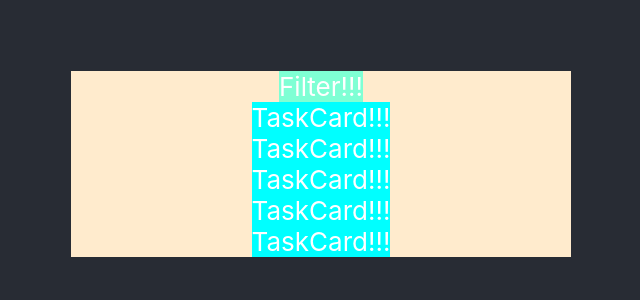
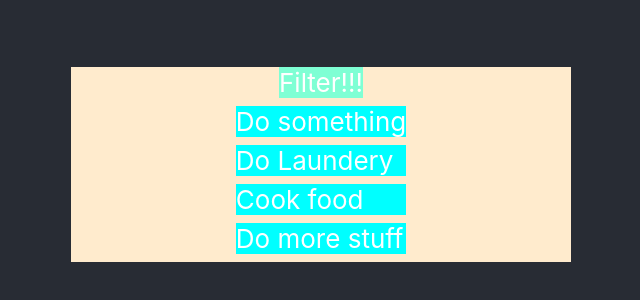
Before and after one commit to imrineeman/tasks-app-crud, a React (Create React App) app in the folder frontend/: page / in a window 1280 px wide. Shown: the part 236-536 px from the top of the page, without its empty margins (319-959 px from the left). Built offline with nearby package versions, Linux system fonts and the light colour scheme.

Commit message:
Added Tasks togglability

```diff
--- a/frontend/src/App.css
+++ b/frontend/src/App.css
@@ -18,8 +18,11 @@
   align-items: center;
   justify-content: center;
 }
+
 .TaskCard {
   background-color: aqua;
+  overflow: hidden;
+  margin:1vh;
 }
 
 .Filter {
--- a/frontend/src/components/ContainerCard.jsx
+++ b/frontend/src/components/ContainerCard.jsx
@@ -2,16 +2,19 @@ import React from 'react';
 // Components
 import TaskCard from './TaskCard';
 import Filter from './Filter';
+// Mock data
+import mockData from '../utils/mockdb';
 
 const ContainerCard = () => (
   <div className="ContainerCard">
     <Filter />
     <div>
-      <TaskCard />
-      <TaskCard />
-      <TaskCard />
-      <TaskCard />
-      <TaskCard />
+      {mockData.map((data) => (
+        <TaskCard
+          name={data.name}
+          description={data.description}
+        />
+      ))}
     </div>
   </div>
 );
--- a/frontend/src/components/TaskCard.jsx
+++ b/frontend/src/components/TaskCard.jsx
@@ -1,9 +1,27 @@
-import React from 'react';
+import React, { useState } from 'react';
 
-const TaskCard = () => (
-  <div className="TaskCard">
-    TaskCard!!!
-  </div>
-);
+const TaskCard = ({ name, description }) => {
+  const [showDesc, setShowDesc] = useState(false);
+
+  const toggleCard = () => {
+    showDesc ? setShowDesc(false) : setShowDesc(true);
+  };
+  return (
+    <div
+      className="TaskCard"
+      onClick={toggleCard}
+    >
+      <header>
+        {name}
+      </header>
+      {showDesc
+        ? (
+          <div>
+            {description}
+          </div>
+        ) : null}
+    </div>
+  );
+};
 
 export default TaskCard;
--- /dev/null
+++ b/frontend/src/utils/mockdb.js
@@ -0,0 +1,38 @@
+const mockData = [
+  {
+    labels: [
+      'today',
+      'work',
+    ],
+    name: 'Do something',
+    description: 'Do anything!',
+    taskId: '6102d5a0ea081208e4c9755e',
+  }, {
+    labels: [
+      'important',
+      'work',
+    ],
+    name: 'Do Laundery',
+    description: 'Wash clothes!',
+    taskId: '6102d5a0ea081208e4c9755e',
+  },
+  {
+    labels: [
+      'important',
+      'work',
+    ],
+    name: 'Cook food',
+    description: 'Make good food!',
+    taskId: '6102d5a0ea081208e4c9755e',
+  }, {
+    labels: [
+      'important',
+      'work',
+    ],
+    name: 'Do more stuff',
+    description: 'Be productive',
+    taskId: '6102d5a0ea081208e4c9755e',
+  },
+];
+
+export default mockData;
```
